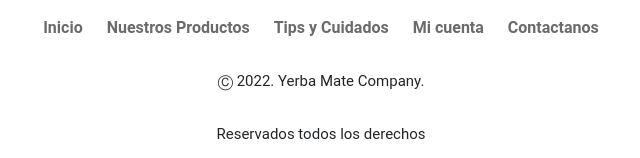
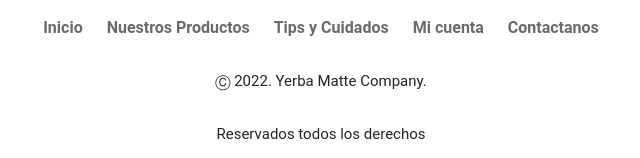
Before and after one commit to Matias-Bordenave/Desarrollo-Web-Coder, a website: page pages/cuenta.html in a window 1280 px wide. Shown: the part 1071-1229 px from the top of the page, 319-959 px from the left. Drawn offline with nearby package versions, Linux system fonts and the light colour scheme.

Commit message:
actualizo pages

```diff
--- a/pages/cuenta.html
+++ b/pages/cuenta.html
@@ -105,7 +105,7 @@
                 <a href="./cuenta.html">Mi cuenta</a>
                 <a href="./contactanos.html">Contactanos</a>
             </p>
-            <p class="principal-text-center"> Ⓒ 2022. Yerba Mate Company. </p>
+            <p class="principal-text-center"> Ⓒ 2022. Yerba Matte Company. </p>
             <p class="principal-text-center">Reservados todos los derechos</p>
         </div>
     </footer>
```
Also changed, not shown: index.html (+1 -1 lines), pages/contactanos.html (+1 -1 lines), pages/productos.html (+1 -1 lines), pages/tips.html (+1 -1 lines).
